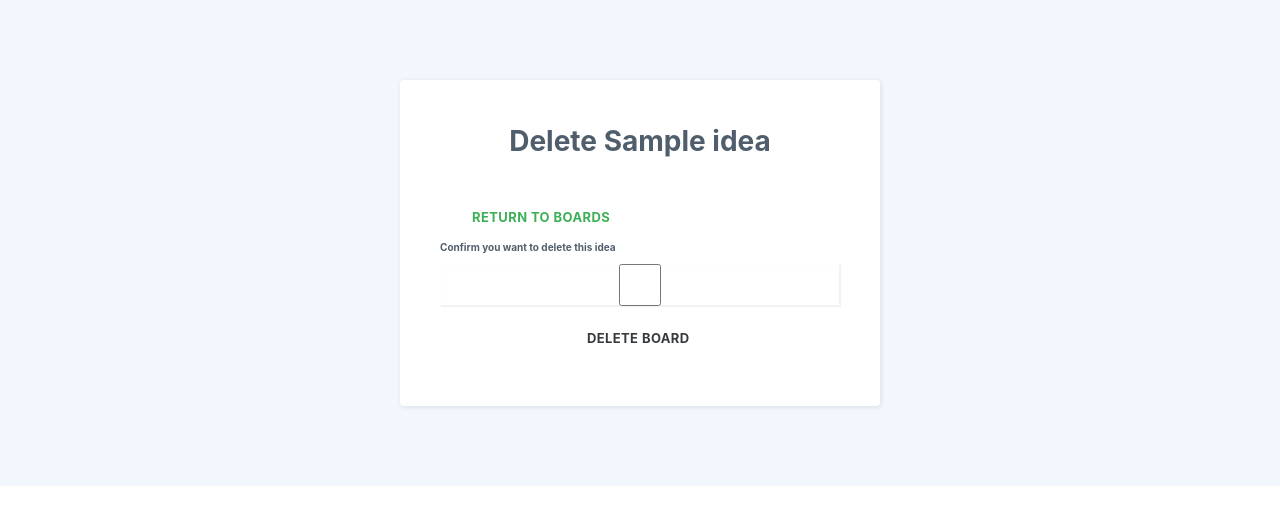
After one commit to George9Waller/SuggestiveMoodBoard, a Flask app: page /delete/idea/1 in a window 1280 px wide. The commit adds this page. Shown: the top 525 px of the page. Run offline with Flask 2, Linux system fonts and the light colour scheme; a user stored in the database is signed in; tables that the repository leaves empty hold one stand-in row (values such as "Sample post"); some libraries are stand-ins or nearby versions.

Commit message:
Phase 3 - Added idea view, update and deletion.

```diff
--- a/Forms/forms_site.py
+++ b/Forms/forms_site.py
@@ -36,6 +36,11 @@ class DeleteBoardForm(FlaskForm):
     confirm = BooleanField('Confirm you want to delete this board', validators=[DataRequired()])
 
 
+class DeleteIdeaForm(FlaskForm):
+    """Form for deleting an idea with confirmation checkbox"""
+    confirm = BooleanField('Confirm you want to delete this idea', validators=[DataRequired()])
+
+
 class IdeaForm(FlaskForm):
     """Form for editing or creating an idea"""
     name = StringField(
--- a/app.py
+++ b/app.py
@@ -160,26 +160,83 @@ def delete_board(boardid):
             return redirect(url_for('index'))
 
 
+@app.route('/delete/idea/<int:ideaid>', methods=['GET', 'POST'])
+@login_required
+def delete_idea(ideaid):
+    """delete idea form, checking the idea exists and the current user is its owner"""
+    form = forms_site.DeleteIdeaForm()
+    if form.validate_on_submit():
+        # checks the board exists
+        try:
+            models.Idea.get(models.Idea.id == ideaid)
+        except models.DoesNotExist:
+            flash("Idea does not exist", "error")
+            return redirect(url_for('index'))
+        else:
+            # check who owns the idea
+            flash("Idea Deleted", "success")
+            models.Idea.delete_by_id(ideaid)
+            # Delete all tags ascociated with the idea
+            """TODO"""
+            return redirect(url_for('index'))
+        # if the form is not valid - checks if the idea exists to reload the form or redirects the user to index
+    else:
+        try:
+            idea = models.Idea.get(models.Idea.id == ideaid)
+            return render_template('delete-idea.html', form=form, idea=idea)
+        except models.DoesNotExist:
+            flash("Idea does not exist", "error")
+            return redirect(url_for('index'))
+
+
 @app.route('/<int:boardid>/<int:ideaid>', methods=['GET', 'POST'])
 @login_required
 def edit_idea(boardid, ideaid):
     """edit an existing idea"""
-    form = forms_site.IdeaForm()
+    # catches an invalid boardid or ideaid
+    try:
+        form = forms_site.IdeaForm()
+        idea = models.Idea.get_idea(ideaid)
+
+        # check current user is owner
+        if (models.Board.get_board(boardid).User != current_user):
+            flash("This is not your data", "error")
+            return redirect('/')
+
+        if form.validate_on_submit():
+            flash("Idea Updated", "success")
+            (models.Idea.update({models.Idea.Name: form.name.data, models.Idea.Content: form.content.data})
+             .where(models.Idea.id == ideaid).execute())
+            return redirect('/{}'.format(boardid))
+        else:
+            # load existing data into form
+            form.name.data = idea.Name
+            form.content.data = idea.Content
+        # reloads page on unsuccessful form
+        return render_template('idea.html', form=form, idea=idea, delete=True)
+    except models.DoesNotExist:
+        flash("error", "error")
+        return redirect('/')
 
 
 @app.route('/<int:boardid>/new-idea', methods=['GET', 'POST'])
 @login_required
 def new_idea(boardid):
     """create new idea"""
-    form = forms_site.IdeaForm()
-    print("Requested idea")
-    if form.validate_on_submit():
-        flash("Idea Created", "success")
-        models.Idea.create(Name=form.name.data.strip(), Content=form.content.data.strip(),
-                           Board=models.Board.get_board(boardid))
-        return redirect('/{}'.format(boardid))
-    # reloads page on unsuccessful form
-    return render_template('idea.html', form=form)
+    # catches an invalid boardid
+    try:
+        form = forms_site.IdeaForm()
+        print("Requested idea")
+        if form.validate_on_submit():
+            flash("Idea Created", "success")
+            models.Idea.create(Name=form.name.data.strip(), Content=form.content.data.strip(),
+                               Board=models.Board.get_board(boardid))
+            return redirect('/{}'.format(boardid))
+        # reloads page on unsuccessful form
+        return render_template('idea.html', form=form)
+    except models.DoesNotExist:
+        flash("error", "error")
+        return redirect('/')
 
 
 @app.route('/')
--- a/models.py
+++ b/models.py
@@ -85,6 +85,15 @@ class Idea(Model):
         database = DATABASE
         order_by = ('Board',)
 
+    def get_idea(self):
+        """returns the idea matching the supplied id"""
+        return Idea.get(Idea.id == self)
+
+    def get_owner(self):
+        """returns User who owns the idea"""
+        idea = Idea.get_idea(self)
+        return idea.Board.User.id
+
 
 def initialise():
     DATABASE.connect()
--- a/templates/add-board.html
+++ b/templates/add-board.html
@@ -15,6 +15,7 @@
     {% block nav %}
         {{ super() }}
     {% endblock %}
+    {% block messages %} {{ super() }} {% endblock %}
     {% block pagecontent %}
         <div class="contact-clean">
         <form method="post" action="" form="form">
--- a/templates/board.html
+++ b/templates/board.html
@@ -29,7 +29,9 @@
             {% for idea_row in board.get_ideas() | batch(4, '&nbsp;') %}
                 <div class="row">
                     {% for idea in idea_row %}
-                        <div class="col-md-3">
+                        <!-- Set colour to tag colour if present-->
+                        {% set colour = '#f2f2f2' %}
+                        <div class="col-md-3" onclick="location.href='/{{ board.id }}/{{ idea.id }}'" style="background: {{ colour }}">
                             <h4>{{ idea.Name }}</h4>
                             <p>{{ idea.Content | truncate(200) }}</p>
                         </div>
--- /dev/null
+++ b/templates/delete-idea.html
@@ -0,0 +1,24 @@
+{% extends "index.html" %}
+{% from 'macros.html' import render_field %}
+
+{% block title %}Delete Idea{% endblock %}
+
+{% block body %}
+    {% block content %}
+        <div class="contact-clean">
+        <form method="post" action="" form="form">
+        {{ form.hidden_tag() }}
+            <h2 class="text-center">Delete {{ idea.Name }}</h2>
+            <a class="btn btn-outline-success text-center" href="{{ url_for('index') }}">Return to Boards</a>
+            <div class="form-group">
+                {% for field in form %}
+                    {{ render_field(field) }}
+                {% endfor %}
+            </div>
+            <div class="form-group" style="text-align: center;">
+                <div class="col"><button class="btn btn-danger-outline" type="submit" style="text-align: center;">Delete Board&nbsp;</button></div>
+            </div>
+        </form>
+    </div>
+    {% endblock %}
+{% endblock %}
--- a/templates/macros.html
+++ b/templates/macros.html
@@ -5,6 +5,9 @@
                 <div class="notification error">{{ error }}</div>
             {% endfor %}
         {% endif %}
+        {% if field.widget.input_type != 'hidden' %}
+            {{ field.label }}
+        {% endif %}
         {{ field(placeholder=field.label.text, class="form-control") }}
     </div>
 {% endmacro %}
```
Also changed, not shown: templates/idea.html (+9 -3 lines).
